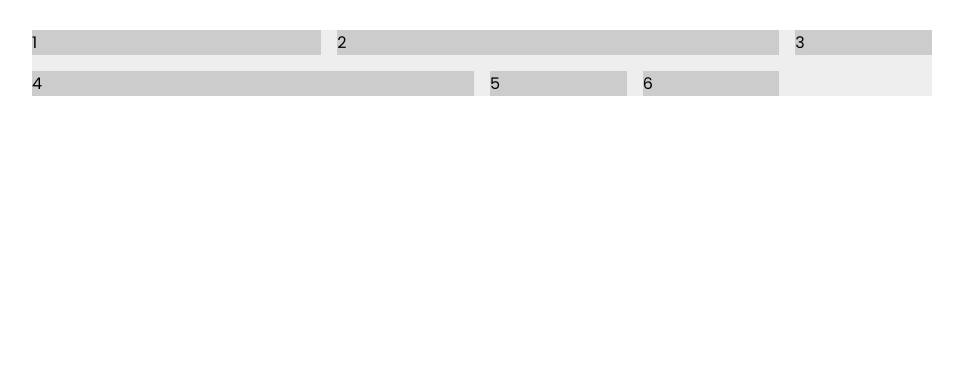
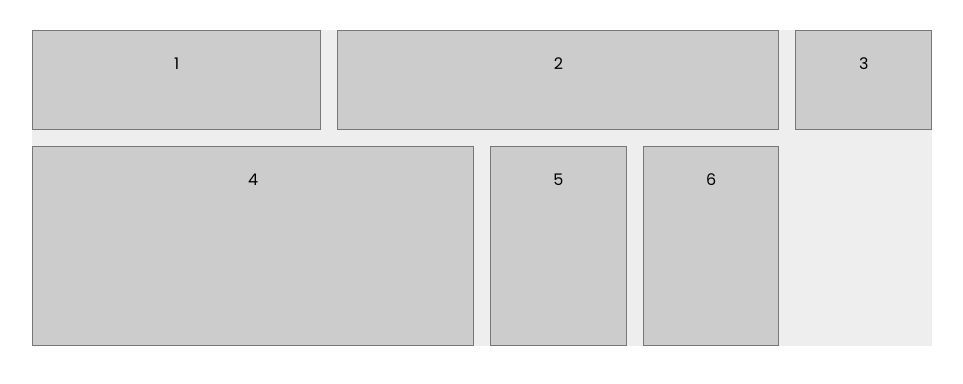
Before and after one commit to KieranWebDev/Grid-practice, a plain HTML site: page 1 - basics/index.html in a window 1280 px wide. Shown: the whole page, without its empty margins (158-1121 px from the left). Drawn offline with Linux system fonts and the light colour scheme.

Commit message:
basic grid concepts

```diff
--- a/1 - basics/styles.css
+++ b/1 - basics/styles.css
@@ -10,11 +10,16 @@ body {
   margin: 0 auto;
   display: grid;
   grid-template-columns: repeat(6, 1fr);
+  grid-template-rows: 100px 200px;
   gap: 1rem;
+  justify-items: stretch;
 }
 
 .grid-container > div {
   background: #ccc;
+  text-align: center;
+  padding: 20px;
+  border: 1px solid #777;
 }
 .grid-container > div:nth-child(1) {
   grid-column: 1 / span 2;
```
